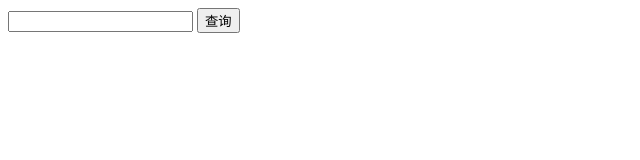
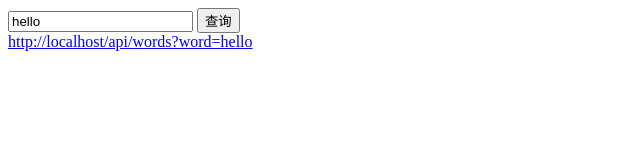
Before and after one commit to xna00/collins-api, a website: page index.html in a window 1280 px wide. Shown: the whole page, without its empty margins (0-640 px from the left). Drawn offline with Linux system fonts and the light colour scheme.

Commit message:
Initial word

```diff
--- a/index.html
+++ b/index.html
@@ -8,7 +8,7 @@
 </head>
 
 <body>
-  <input id="word" type="text">
+  <input id="word" type="text" value="hello">
   <button id="search">查询</button>
   <br>
   <a id="link" href="" target="_blank"></a>
@@ -19,6 +19,9 @@
   </pre>
 
   <script>
+    const url = location.origin + `/api/words?word=hello`
+    link.href = url
+    link.innerText = url
     search.onclick = () => {
       const w = word.value
       if (w) {
```
